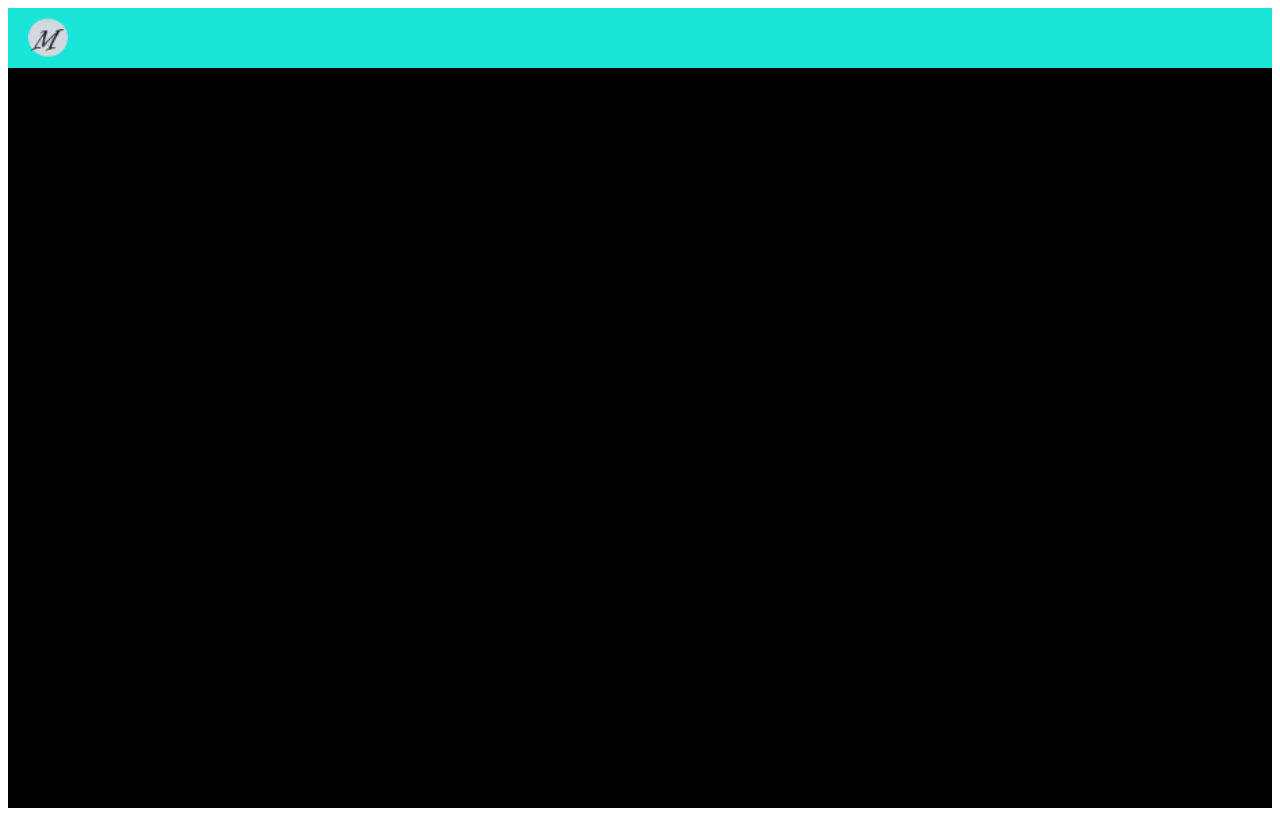
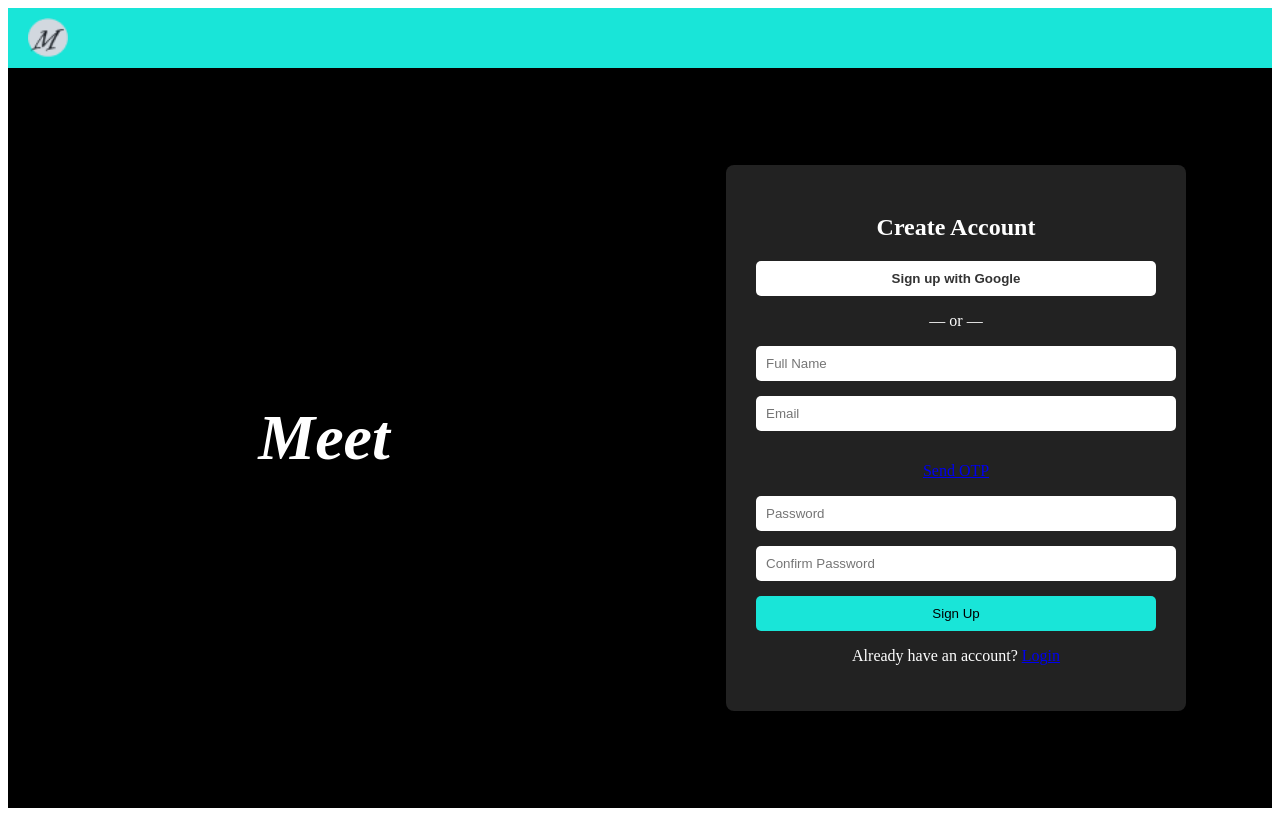
Before and after one commit to DiyaBetcy/ai-multilingual-meet-platform, a React (Vite) app in the folder frontend/vite-project/: page / in a window 1280 px wide. Built offline with nearby package versions, Linux system fonts and the light colour scheme.

Commit message:
signup page setup ready

```diff
--- a/frontend/vite-project/src/main.jsx
+++ b/frontend/vite-project/src/main.jsx
@@ -1,20 +1,16 @@
 import React from "react";
 import ReactDOM from "react-dom/client";
 import { BrowserRouter, Routes, Route } from "react-router-dom";
-
-// Import pages
-import Base from './pages/base.jsx';
+import Signup from "./pages/signup.jsx";
 import Login from "./pages/login.jsx";
 import Dashboard from "./pages/dashboard.jsx";
 
 ReactDOM.createRoot(document.getElementById("root")).render(
-  <React.StrictMode>
   <BrowserRouter>
     <Routes>
-        <Route path="/" element={<Base />} />
+      <Route path="/" element={<Signup />} />
       <Route path="/login" element={<Login />} />
       <Route path="/dashboard" element={<Dashboard />} />
     </Routes>
   </BrowserRouter>
-  </React.StrictMode>
 );
--- a/frontend/vite-project/src/pages/signup.css
+++ b/frontend/vite-project/src/pages/signup.css
@@ -48,12 +48,27 @@
   align-items: center;
 }
 
+.google-btn {
+  background-color: white;
+  color: #333;
+  border: none;
+  padding: 10px;
+  border-radius: 5px;
+  cursor: pointer;
+  width: 100%;
+  font-weight: bold;
+}
+
+.google-btn:hover {
+  background-color: #eee9e9;
+}
+
 .form-wrapper {
   background-color: #222;
   padding: 30px;
   border-radius: 8px;
   width: 80%;
-  max-width: 350px;
+  max-width: 400px;
   text-align: center;
 }
 
@@ -70,7 +85,7 @@
   border-radius: 5px;
 }
 
-.form-wrapper button {
+.submit {
   background-color: #19E5D8;
   color: black;
   border: none;
@@ -80,6 +95,9 @@
   width: 100%;
 }
 
-.form-wrapper button:hover {
+.submit:hover {
   background-color: #14bfb5;
 }
+p{
+    color: white;
+}
--- a/frontend/vite-project/src/pages/signup.jsx
+++ b/frontend/vite-project/src/pages/signup.jsx
@@ -16,12 +16,21 @@ export default function Signup() {
         <div className="right-panel">
           <div className="form-wrapper">
             <h2>Create Account</h2>
+             <button className="google-btn">Sign up with Google</button>
+             <p className="or-text">— or —</p>
             <form>
               <input type="text" placeholder="Full Name" />
               <input type="email" placeholder="Email" />
+              <p className="send-otp">
+              <a href="/send-otp">Send OTP</a>
+              </p>
               <input type="password" placeholder="Password" />
-              <button type="submit">Sign Up</button>
+              <input type="password" placeholder="Confirm Password" />
+              <button className="submit" type="submit">Sign Up</button>
             </form>
+            <p className="already-account">
+            Already have an account? <a href="/login">Login</a>
+            </p>
           </div>
         </div>
       </div>
```
Lines whose indentation alone changed are shown as unchanged.
